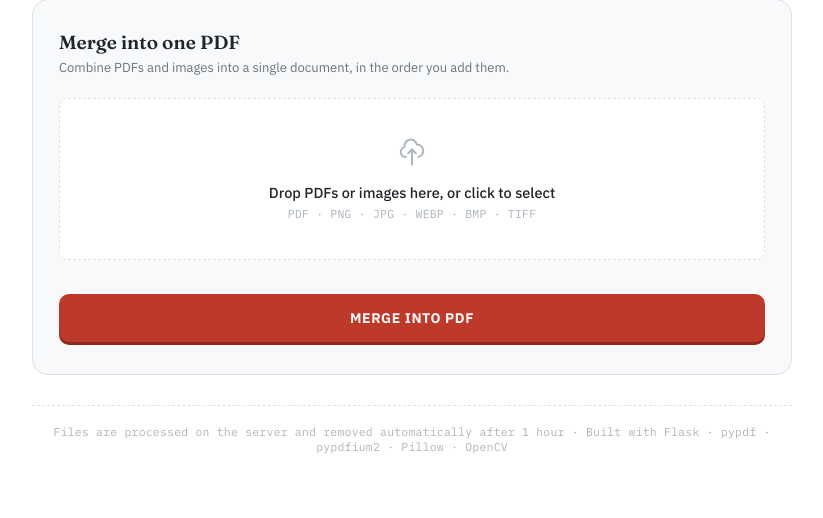
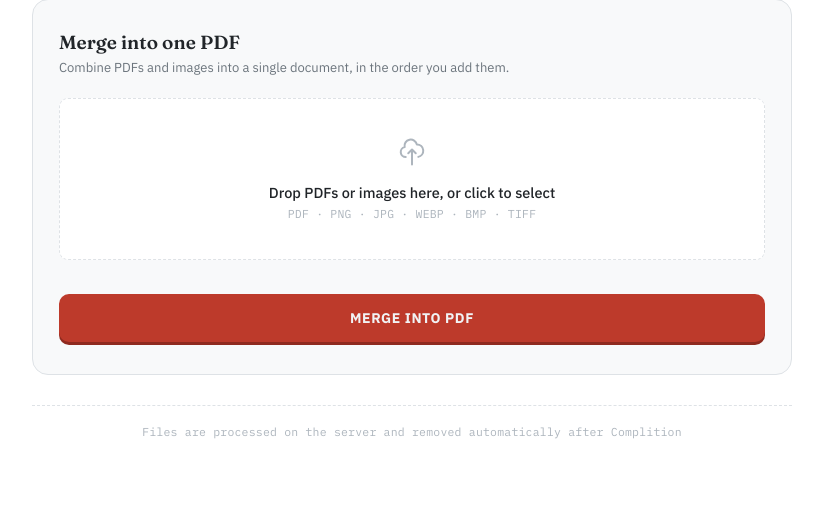
Before and after one commit to Madryon/pdf-toolbox, a Flask app: page / in a window 1280 px wide. Shown: the part 301-819 px from the top of the page, without its empty margins (228-1051 px from the left). After the commit the page ends 740 px from the top, so only its background shows below. Run offline with Flask 3, Linux system fonts and the light colour scheme; some libraries are stand-ins or nearby versions.

Commit message:
Update index.html

```diff
--- a/templates/index.html
+++ b/templates/index.html
@@ -772,7 +772,7 @@
     <div class="status" id="videoStatus"></div>
   </div>
 
-  <footer>Files are processed on the server and removed automatically after 1 hour &middot; Built with Flask &middot; pypdf &middot; pypdfium2 &middot; Pillow &middot; OpenCV</footer>
+  <footer>Files are processed on the server and removed automatically after Complition</footer>
 </div>
 
 <script>
```
